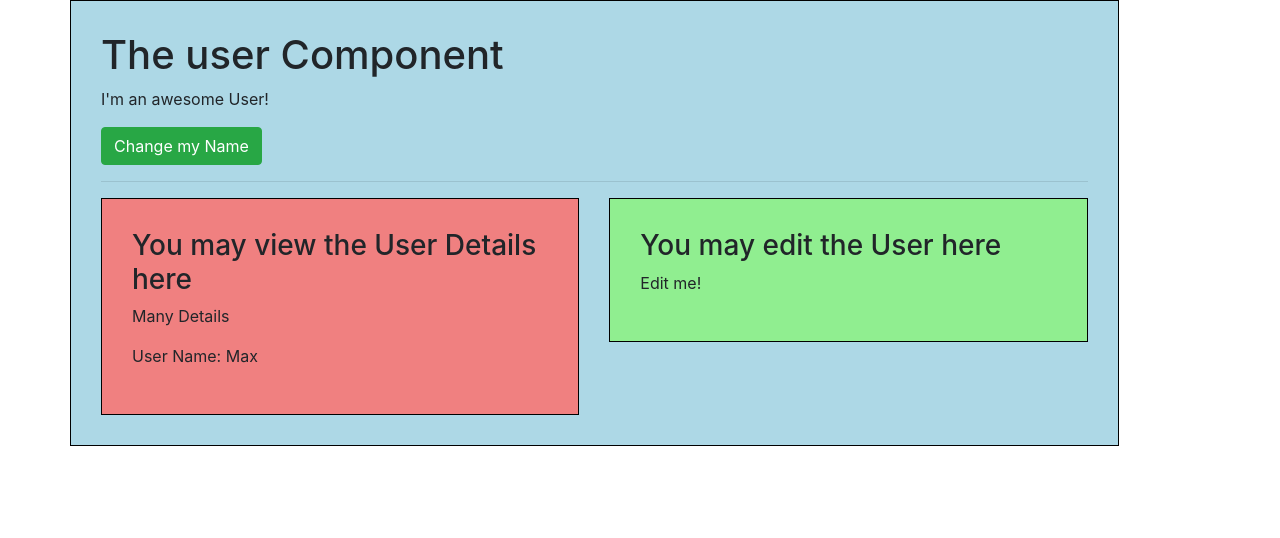
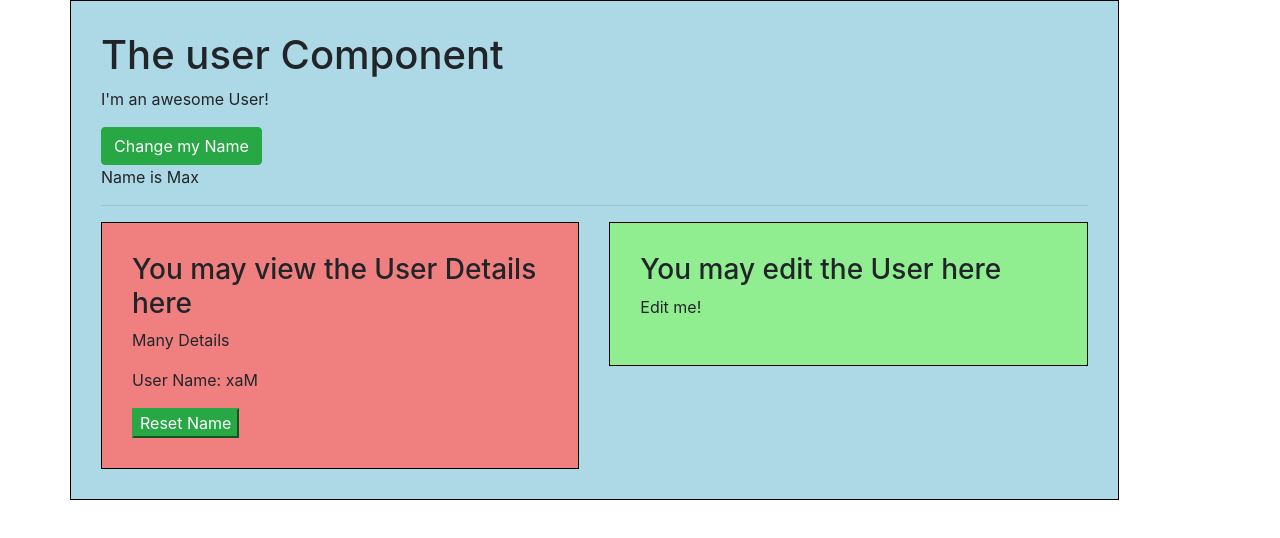
Before and after one commit to vladislavXXL/stock-trader, a Vue app: page / in a window 1280 px wide. Shown: the top 538 px of the page. Built offline with nearby package versions, Linux system fonts and the light colour scheme.

Commit message:
Parent-child and child-parent props transfer

```diff
--- a/src/components/User/User.vue
+++ b/src/components/User/User.vue
@@ -3,10 +3,11 @@
         <h1>The user Component</h1>
         <p>I'm an awesome User!</p>
         <button class="btn btn-success" @click="changeName">Change my Name</button>
+        <p>Name is {{ name }}</p>
         <hr>
         <div class="row">
             <div class="col-xs-12 col-sm-6">
-                <app-user-detail :name="name"></app-user-detail>
+                <app-user-detail :name="name" @nameWasReset="name = $event"></app-user-detail>
             </div>
             <div class="col-xs-12 col-sm-6">
                 <app-user-edit></app-user-edit>
--- a/src/components/User/UserDetail.vue
+++ b/src/components/User/UserDetail.vue
@@ -2,14 +2,28 @@
     <div class="component">
         <h3>You may view the User Details here</h3>
         <p>Many Details</p>
-        <p>User Name: {{ name }}</p>
+        <p>User Name: {{ switchName() }}</p>
+        <button class="btn-success" @click="resetName">Reset Name</button>
     </div>
 </template>
 
 <script>
     export default {
         name: "UserDetail",
-        props: ['name']
+        props: {
+            name: {
+                type: String
+            }
+        },
+        methods: {
+            switchName() {
+                return this.name.split("").reverse().join("");
+            },
+            resetName() {
+                this.name = 'Max';
+                this.$emit('nameWasReset', this.name);
+            }
+        }
     }
 </script>
 
```
